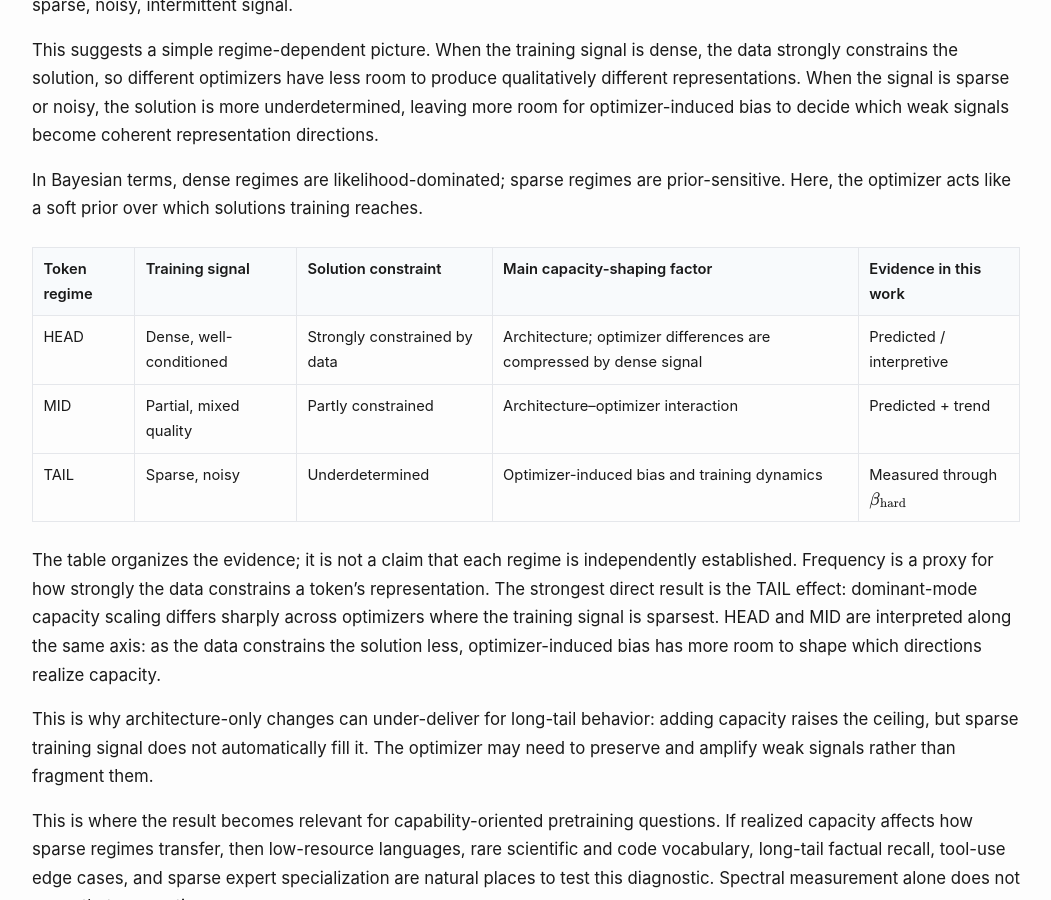
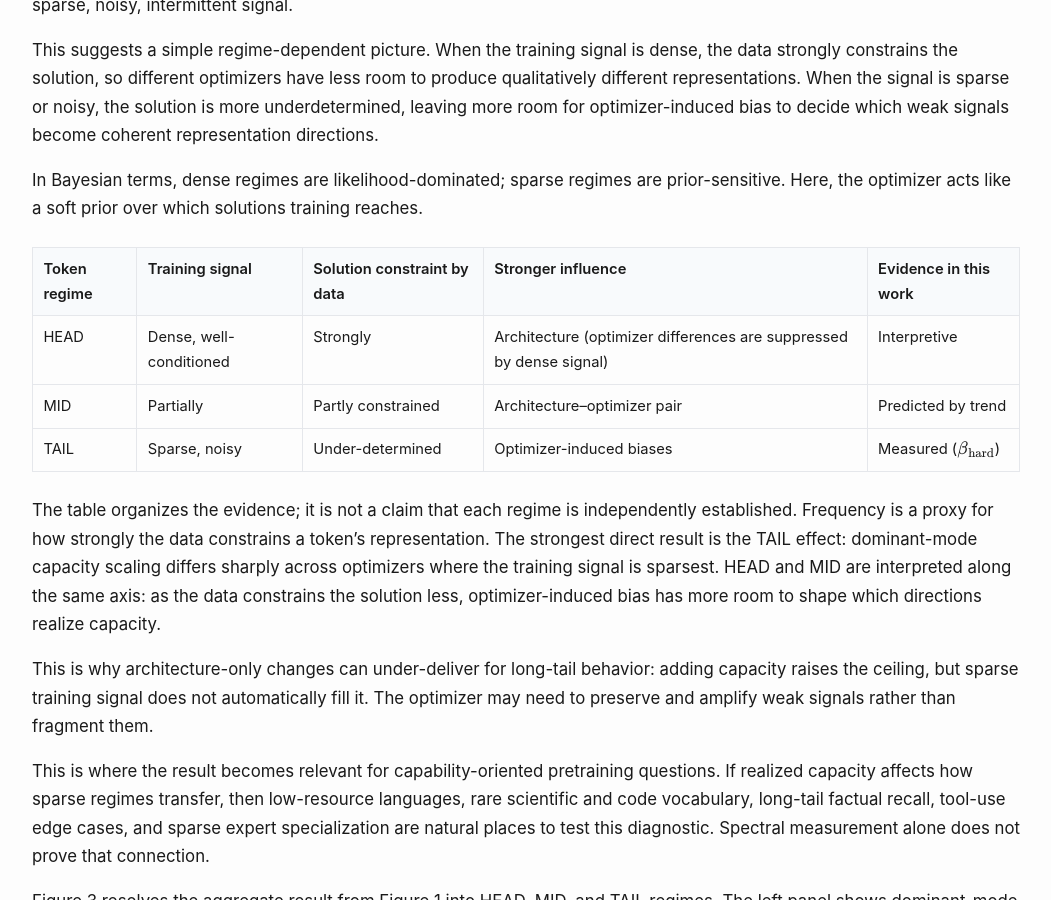
Before and after one commit to optimizer-scaling-laws/optimizer-scaling-laws.github.io, a Jekyll site: the page built from _posts/2026-06-18-architecture-creates-capacity-optimizers-realize-it.md, in a window 1280 px wide and 900 px high, scrolled down 5332 px. Shown: the whole window, without its empty margins (114-1165 px from the left). Built offline with Jekyll 4.4.1, drawn with Linux system fonts in a browser that asks for light colours.

Commit message:
Fixed minor wordings round 8

```diff
--- a/_posts/2026-06-18-architecture-creates-capacity-optimizers-realize-it.md
+++ b/_posts/2026-06-18-architecture-creates-capacity-optimizers-realize-it.md
@@ -283,8 +283,8 @@ In Bayesian terms, dense regimes are likelihood-dominated; sparse regimes are pr
 <tr>
 <th>Token regime</th>
 <th>Training signal</th>
-<th>Solution constraint</th>
-<th>Main capacity-shaping factor</th>
+<th>Solution constraint by data</th>
+<th>Stronger influence</th>
 <th>Evidence in this work</th>
 </tr>
 </thead>
@@ -292,23 +292,23 @@ In Bayesian terms, dense regimes are likelihood-dominated; sparse regimes are pr
 <tr>
 <td>HEAD</td>
 <td>Dense, well-conditioned</td>
-<td>Strongly constrained by data</td>
-<td>Architecture; optimizer differences are compressed by dense signal</td>
-<td>Predicted / interpretive</td>
+<td>Strongly</td>
+<td>Architecture (optimizer differences are suppressed by dense signal)</td>
+<td>Interpretive</td>
 </tr>
 <tr>
 <td>MID</td>
-<td>Partial, mixed quality</td>
+<td>Partially</td>
 <td>Partly constrained</td>
-<td>Architecture–optimizer interaction</td>
-<td>Predicted + trend</td>
+<td>Architecture–optimizer pair</td>
+<td>Predicted by trend</td>
 </tr>
 <tr>
 <td>TAIL</td>
 <td>Sparse, noisy</td>
-<td>Underdetermined</td>
-<td>Optimizer-induced bias and training dynamics</td>
-<td>Measured through $\beta_{\mathrm{hard}}$</td>
+<td>Under-determined</td>
+<td>Optimizer-induced biases</td>
+<td>Measured ($\beta_{\mathrm{hard}}$)</td>
 </tr>
 </tbody>
 </table>
```
